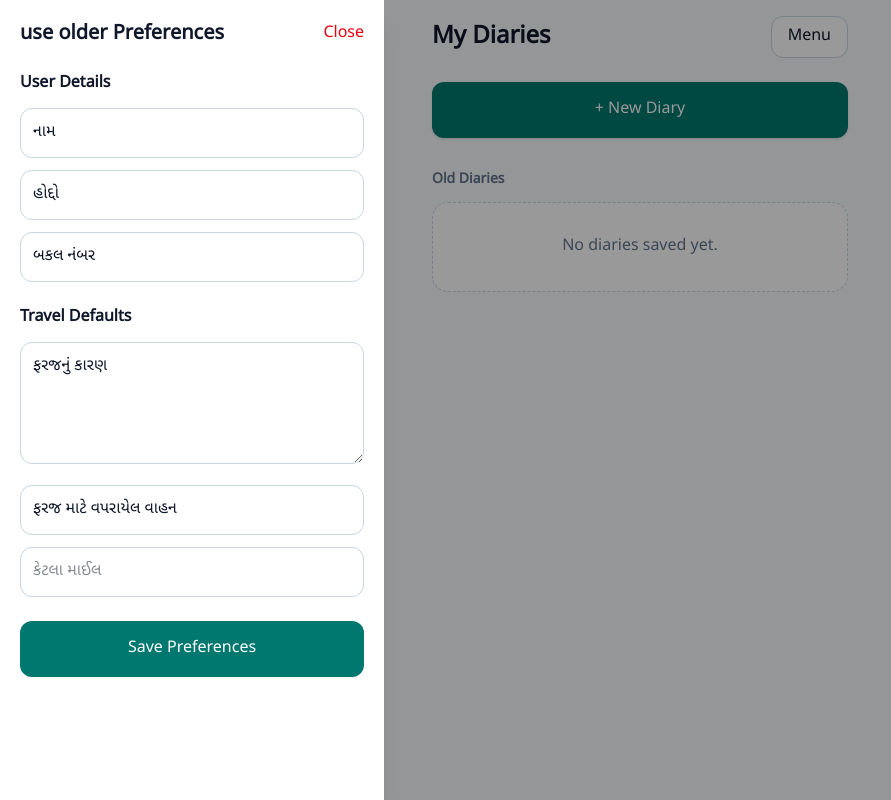
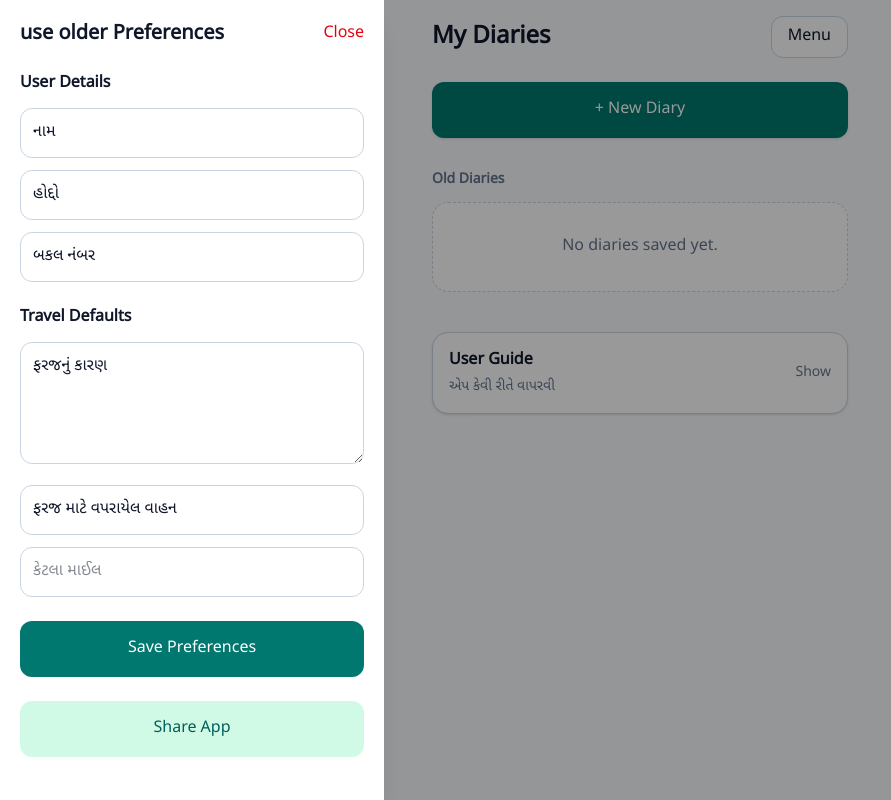
Before and after one commit to anuragkumar-git/TA-Diary, a React (Vite) app: page / in a window 1280 px wide. Both pictures are taken after a click on the button "Menu". Shown: the whole page, without its empty margins (0-891 px from the left). Built offline with nearby package versions, Linux system fonts and the light colour scheme; what @react-pdf/renderer would draw is missing.

Commit message:
feat: user manual and share app link

```diff
--- /dev/null
+++ b/src/components/UserManual.jsx
@@ -0,0 +1,127 @@
+import { useState } from "react";
+
+export default function UserManual() {
+  const [open, setOpen] =
+    useState(false);
+
+  return (
+    <section className="mt-10">
+      <button
+        onClick={() =>
+          setOpen((prev) => !prev)
+        }
+        className="
+          w-full rounded-2xl
+          border border-slate-300
+          bg-white p-4
+          text-left shadow-sm
+        "
+      >
+        <div className="flex items-center justify-between">
+          <div>
+            <h2 className="font-semibold">
+              User Guide
+            </h2>
+
+            <p className="mt-1 text-sm text-slate-500">
+              એપ કેવી રીતે વાપરવી
+            </p>
+          </div>
+
+          <span className="text-sm text-slate-500">
+            {open ? "Hide" : "Show"}
+          </span>
+        </div>
+      </button>
+
+      {open && (
+        <div
+          className="
+            mt-4 space-y-4 rounded-2xl
+            bg-white p-4 shadow-sm
+          "
+        >
+          <div>
+            <h3 className="font-semibold">
+              1. Create Diary
+            </h3>
+
+            <p className="mt-1 text-sm text-slate-600">
+              <strong>English:</strong>{" "}
+              Tap "+ New Diary" to create a monthly diary.
+            </p>
+
+            <p className="mt-1 text-sm text-slate-600">
+              <strong>ગુજરાતી:</strong>{" "}
+              નવી ડાયરી બનાવવા માટે "+ New Diary" દબાવો.
+            </p>
+          </div>
+
+          <div>
+            <h3 className="font-semibold">
+              2. Add Travel Entries
+            </h3>
+
+            <p className="mt-1 text-sm text-slate-600">
+              <strong>English:</strong>{" "}
+              Add travel dates, times and locations in Travel section.
+            </p>
+
+            <p className="mt-1 text-sm text-slate-600">
+              <strong>ગુજરાતી:</strong>{" "}
+              મુસાફરી વિભાગમાં તારીખ, સમય અને સ્થળ ઉમેરો.
+            </p>
+          </div>
+
+          <div>
+            <h3 className="font-semibold">
+              3. Add Leave Entries
+            </h3>
+
+            <p className="mt-1 text-sm text-slate-600">
+              <strong>English:</strong>{" "}
+              Add leave date and location in Leave section.
+            </p>
+
+            <p className="mt-1 text-sm text-slate-600">
+              <strong>ગુજરાતી:</strong>{" "}
+              રજા વિભાગમાં તારીખ અને સ્થળ ઉમેરો.
+            </p>
+          </div>
+
+          <div>
+            <h3 className="font-semibold">
+              4. Preview & Share PDF
+            </h3>
+
+            <p className="mt-1 text-sm text-slate-600">
+              <strong>English:</strong>{" "}
+              Use Preview to check the A4 diary and Share to send PDF on WhatsApp.
+            </p>
+
+            <p className="mt-1 text-sm text-slate-600">
+              <strong>ગુજરાતી:</strong>{" "}
+              Preview થી PDF તપાસો અને Share થી WhatsApp માં મોકલો.
+            </p>
+          </div>
+
+          <div>
+            <h3 className="font-semibold">
+              5. Import / Export
+            </h3>
+
+            <p className="mt-1 text-sm text-slate-600">
+              <strong>English:</strong>{" "}
+              Export creates backup JSON. Import restores old diaries.
+            </p>
+
+            <p className="mt-1 text-sm text-slate-600">
+              <strong>ગુજરાતી:</strong>{" "}
+              Export બેકઅપ બનાવે છે અને Import જૂની ડાયરી પાછી લાવે છે.
+            </p>
+          </div>
+        </div>
+      )}
+    </section>
+  );
+}
--- a/src/components/preferences/PreferencesDrawer.jsx
+++ b/src/components/preferences/PreferencesDrawer.jsx
@@ -6,8 +6,7 @@ export default function PreferencesDrawer({
   preferences,
   onSave,
 }) {
-  const [form, setForm] =
-    useState(preferences);
+  const [form, setForm] = useState(preferences);
 
   useEffect(() => {
     setForm(preferences);
@@ -15,11 +14,7 @@ export default function PreferencesDrawer({
 
   if (!open) return null;
 
-  function updateField(
-    section,
-    field,
-    value
-  ) {
+  function updateField(section, field, value) {
     setForm((prev) => ({
       ...prev,
 
@@ -36,6 +31,19 @@ export default function PreferencesDrawer({
     onClose();
   }
 
+  async function handleShareApp() {
+    try {
+      await navigator.share({
+        title: "T.A. Diary",
+
+        text: "T.A. Diary App",
+
+        url: window.location.href,
+      });
+    } catch (error) {
+      console.error(error);
+    }
+  }
   return (
     <>
       <div
@@ -55,9 +63,7 @@ export default function PreferencesDrawer({
         "
       >
         <div className="mb-6 flex items-center justify-between">
-          <h2 className="text-xl font-bold">
-            use older Preferences
-          </h2>
+          <h2 className="text-xl font-bold">use older Preferences</h2>
 
           <button
             onClick={onClose}
@@ -72,20 +78,12 @@ export default function PreferencesDrawer({
 
         <div className="space-y-6">
           <section>
-            <h3 className="mb-3 font-semibold">
-              User Details
-            </h3>
+            <h3 className="mb-3 font-semibold">User Details</h3>
 
             <div className="space-y-3">
               <input
                 value={form.user.name}
-                onChange={(e) =>
-                  updateField(
-                    "user",
-                    "name",
-                    e.target.value
-                  )
-                }
+                onChange={(e) => updateField("user", "name", e.target.value)}
                 placeholder="નામ"
                 className="
                   w-full rounded-xl border
@@ -95,13 +93,7 @@ export default function PreferencesDrawer({
 
               <input
                 value={form.user.role}
-                onChange={(e) =>
-                  updateField(
-                    "user",
-                    "role",
-                    e.target.value
-                  )
-                }
+                onChange={(e) => updateField("user", "role", e.target.value)}
                 placeholder="હોદ્દો"
                 className="
                   w-full rounded-xl border
@@ -111,13 +103,7 @@ export default function PreferencesDrawer({
 
               <input
                 value={form.user.badgeNo}
-                onChange={(e) =>
-                  updateField(
-                    "user",
-                    "badgeNo",
-                    e.target.value
-                  )
-                }
+                onChange={(e) => updateField("user", "badgeNo", e.target.value)}
                 placeholder="બ. નં."
                 className="
                   w-full rounded-xl border
@@ -128,21 +114,13 @@ export default function PreferencesDrawer({
           </section>
 
           <section>
-            <h3 className="mb-3 font-semibold">
-              Travel Defaults
-            </h3>
+            <h3 className="mb-3 font-semibold">Travel Defaults</h3>
 
             <div className="space-y-3">
               <textarea
-                value={
-                  form.travelDefaults.reason
-                }
+                value={form.travelDefaults.reason}
                 onChange={(e) =>
-                  updateField(
-                    "travelDefaults",
-                    "reason",
-                    e.target.value
-                  )
+                  updateField("travelDefaults", "reason", e.target.value)
                 }
                 placeholder="મુસાફરીનું કારણ"
                 rows={4}
@@ -153,15 +131,9 @@ export default function PreferencesDrawer({
               />
 
               <input
-                value={
-                  form.travelDefaults.mode
-                }
+                value={form.travelDefaults.mode}
                 onChange={(e) =>
-                  updateField(
-                    "travelDefaults",
-                    "mode",
-                    e.target.value
-                  )
+                  updateField("travelDefaults", "mode", e.target.value)
                 }
                 placeholder="વાહન"
                 className="
@@ -171,15 +143,9 @@ export default function PreferencesDrawer({
               />
 
               <input
-                value={
-                  form.travelDefaults.distance
-                }
+                value={form.travelDefaults.distance}
                 onChange={(e) =>
-                  updateField(
-                    "travelDefaults",
-                    "distance",
-                    e.target.value
-                  )
+                  updateField("travelDefaults", "distance", e.target.value)
                 }
                 placeholder="કેટલા માઈલ"
                 className="
@@ -200,6 +166,16 @@ export default function PreferencesDrawer({
           >
             Save Preferences
           </button>
+          <button
+            onClick={handleShareApp}
+            className="
+    w-full rounded-xl
+    bg-emerald-100 px-4 py-4
+    font-semibold text-teal-800
+  "
+          >
+            Share App
+          </button>
         </div>
       </aside>
     </>
--- a/src/pages/HomePage.jsx
+++ b/src/pages/HomePage.jsx
@@ -9,6 +9,7 @@ import ExportModal from "../components/diary/ExportModal";
 
 import { exportDiaryAsJson } from "../lib/exportDiary";
 import { useState } from "react";
+import UserManual from "../components/UserManual";
 
 export default function HomePage({ onOpenDiary }) {
   const [drawerOpen, setDrawerOpen] = useState(false);
@@ -115,6 +116,7 @@ export default function HomePage({ onOpenDiary }) {
             )}
           </div>
         </section>
+        <UserManual />
       </main>
 
       <PreferencesDrawer
```
